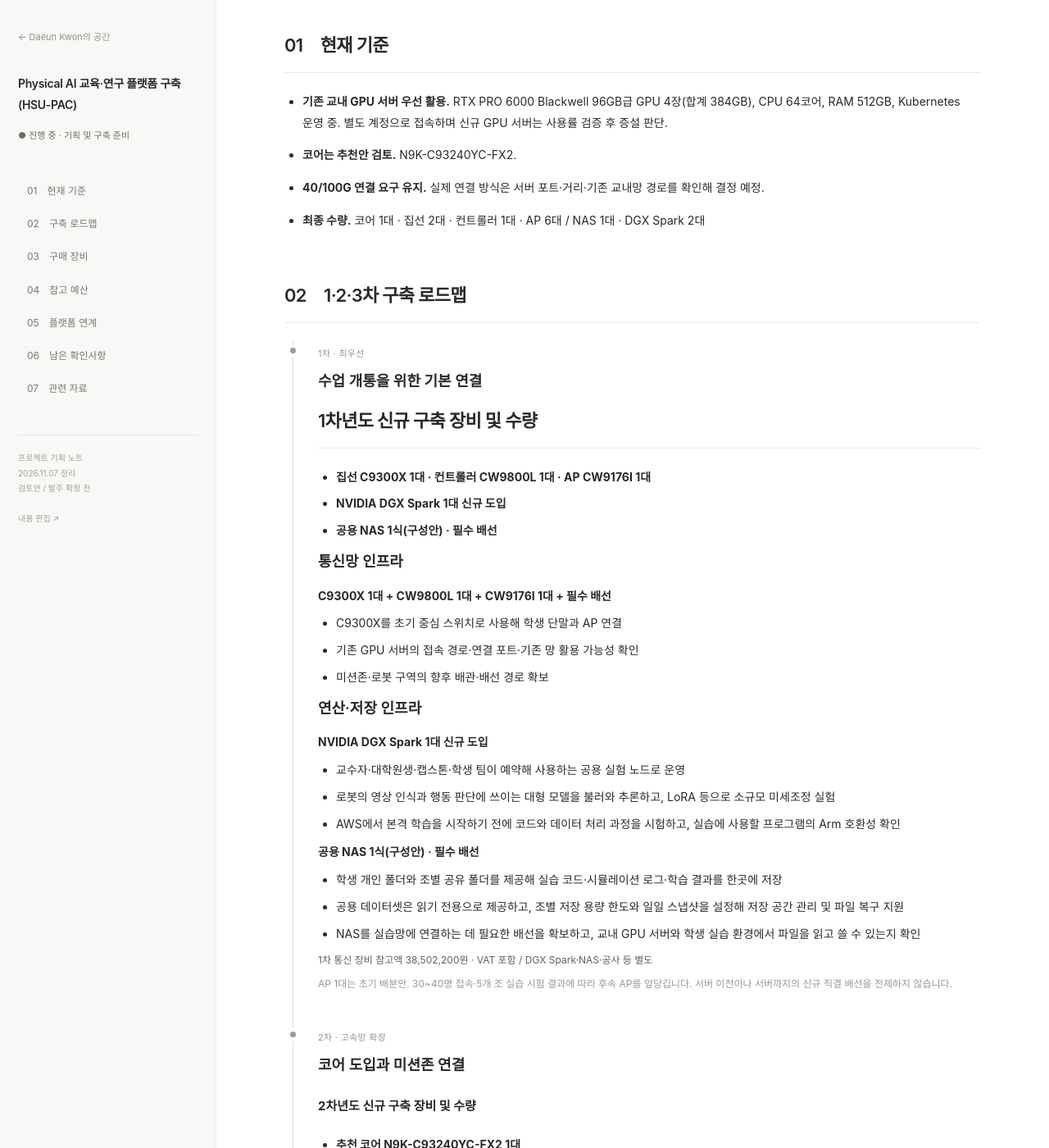
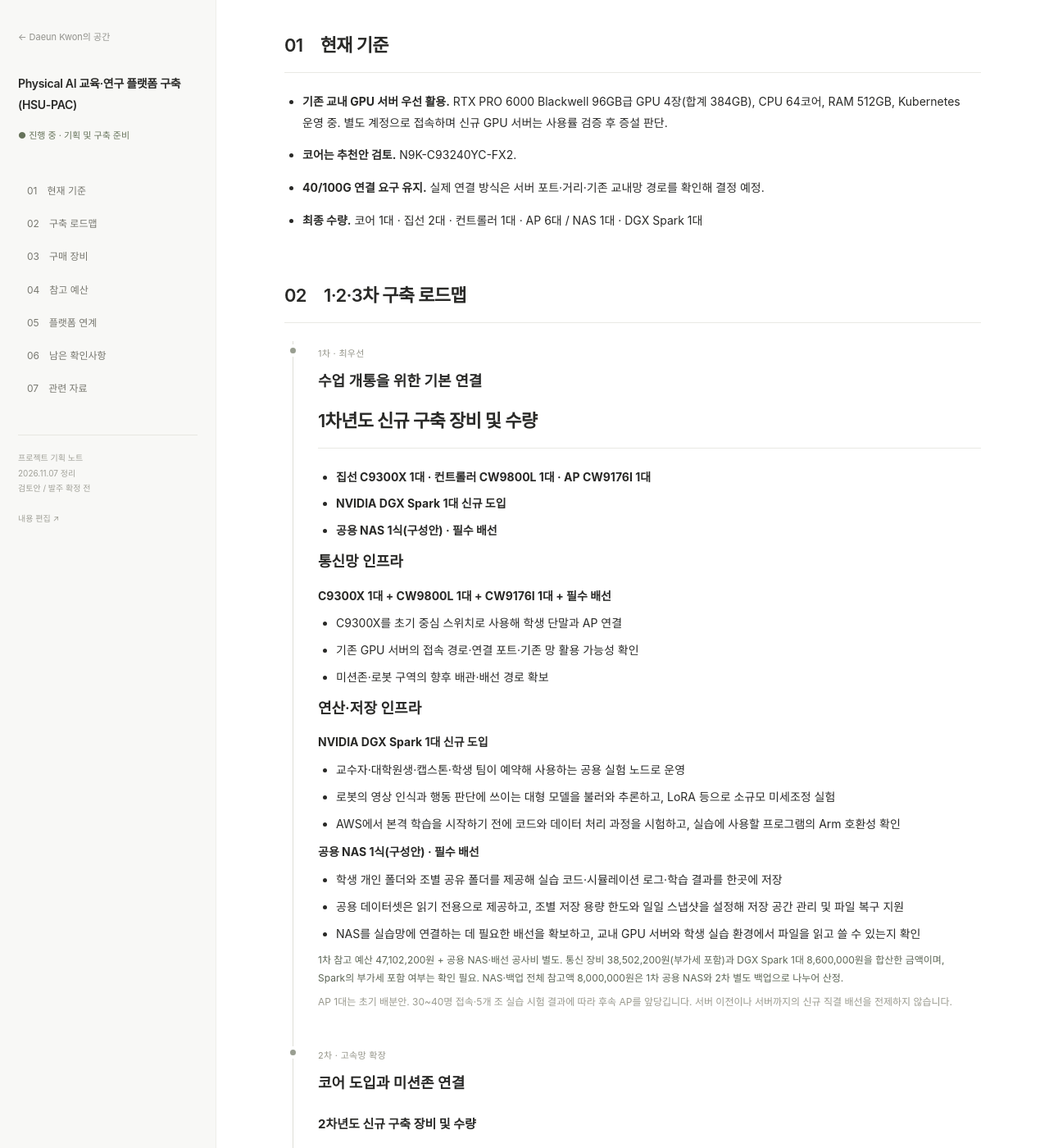
Before and after one commit to Ddaeunn425/ddaeunn425.github.io, a Jekyll site: the page built from hsu-pac.html, in a window 1280 px wide and 1400 px high, scrolled down 598 px. Shown: the whole window at 82% size. Built offline with Jekyll 4.4.1, drawn with Linux system fonts in a browser that asks for light colours.

Commit message:
Update _data/hsu.json (via Pages CMS)

```diff
--- a/_data/hsu.json
+++ b/_data/hsu.json
@@ -4,13 +4,13 @@
   "basis": "RFI v1.2 · 네트컴시스템 기존 견적 · 구축계획서_v4 · HSU-PAC 테스트베드 네트워크 구축 요구사양서",
   "updated": "2026.11.07",
   "summary": "<p>1차는 기존 GPU 서버를 활용해 수업을 개통하고, 2차는 고속망과 미션존을 확장하며, 3차는 로봇 실증과 연구 고도화를 검수함. 차수는 도입 우선순위이며 예산과 실습 시험 결과에 따라 조정 예정.</p>",
-  "overview": "<ul><li><p><strong>기존 교내 GPU 서버 우선 활용.</strong> RTX PRO 6000 Blackwell 96GB급 GPU 4장(합계 384GB), CPU 64코어, RAM 512GB, Kubernetes 운영 중. 별도 계정으로 접속하며 신규 GPU 서버는 사용률 검증 후 증설 판단.</p></li><li><p><strong>코어는 추천안 검토.</strong> N9K-C93240YC-FX2.</p></li><li><p><strong>40/100G 연결 요구 유지.</strong> 실제 연결 방식은 서버 포트·거리·기존 교내망 경로를 확인해 결정 예정.</p></li><li><p><strong>최종 수량.</strong> 코어 1대 · 집선 2대 · 컨트롤러 1대 · AP 6대 / NAS 1대 · DGX Spark 2대</p></li></ul><p></p>",
+  "overview": "<ul><li><p><strong>기존 교내 GPU 서버 우선 활용.</strong> RTX PRO 6000 Blackwell 96GB급 GPU 4장(합계 384GB), CPU 64코어, RAM 512GB, Kubernetes 운영 중. 별도 계정으로 접속하며 신규 GPU 서버는 사용률 검증 후 증설 판단.</p></li><li><p><strong>코어는 추천안 검토.</strong> N9K-C93240YC-FX2.</p></li><li><p><strong>40/100G 연결 요구 유지.</strong> 실제 연결 방식은 서버 포트·거리·기존 교내망 경로를 확인해 결정 예정.</p></li><li><p><strong>최종 수량.</strong> 코어 1대 · 집선 2대 · 컨트롤러 1대 · AP 6대 / NAS 1대 · DGX Spark 1대</p></li></ul><p></p>",
   "phases": [
     {
       "label": "1차 · 최우선",
       "title": "수업 개통을 위한 기본 연결",
       "body": "<h2>1차년도 신규 구축 장비 및 수량</h2><ul><li><p><strong>집선 C9300X 1대 · 컨트롤러 CW9800L 1대 · AP CW9176I 1대</strong></p></li><li><p><strong>NVIDIA DGX Spark 1대 신규 도입</strong></p></li><li><p><strong>공용 NAS 1식(구성안) · 필수 배선</strong></p></li></ul><h3>통신망 인프라</h3><p><strong>C9300X 1대 + CW9800L 1대 + CW9176I 1대 + 필수 배선</strong></p><ul><li><p>C9300X를 초기 중심 스위치로 사용해 학생 단말과 AP 연결</p></li><li><p>기존 GPU 서버의 접속 경로·연결 포트·기존 망 활용 가능성 확인</p></li><li><p>미션존·로봇 구역의 향후 배관·배선 경로 확보</p></li></ul><h3>연산·저장 인프라</h3><p><strong>NVIDIA DGX Spark 1대 신규 도입</strong></p><ul><li><p>교수자·대학원생·캡스톤·학생 팀이 예약해 사용하는 공용 실험 노드로 운영</p></li><li><p>로봇의 영상 인식과 행동 판단에 쓰이는 대형 모델을 불러와 추론하고, LoRA 등으로 소규모 미세조정 실험</p></li><li><p>AWS에서 본격 학습을 시작하기 전에 코드와 데이터 처리 과정을 시험하고, 실습에 사용할 프로그램의 Arm 호환성 확인</p></li></ul><p><strong>공용 NAS 1식(구성안) · 필수 배선</strong></p><ul><li><p>학생 개인 폴더와 조별 공유 폴더를 제공해 실습 코드·시뮬레이션 로그·학습 결과를 한곳에 저장</p></li><li><p>공용 데이터셋은 읽기 전용으로 제공하고, 조별 저장 용량 한도와 일일 스냅샷을 설정해 저장 공간 관리 및 파일 복구 지원</p></li><li><p>NAS를 실습망에 연결하는 데 필요한 배선을 확보하고, 교내 GPU 서버와 학생 실습 환경에서 파일을 읽고 쓸 수 있는지 확인</p></li></ul><p></p>",
-      "amount": "1차 통신 장비 참고액 38,502,200원 · VAT 포함 / DGX Spark·NAS·공사 등 별도",
+      "amount": "1차 참고 예산 47,102,200원 + 공용 NAS·배선 공사비 별도. 통신 장비 38,502,200원(부가세 포함)과 DGX Spark 1대 8,600,000원을 합산한 금액이며, Spark의 부가세 포함 여부는 확인 필요. NAS·백업 전체 참고액 8,000,000원은 1차 공용 NAS와 2차 별도 백업으로 나누어 산정.",
       "note": "AP 1대는 초기 배분안. 30~40명 접속·5개 조 실습 시험 결과에 따라 후속 AP를 앞당깁니다. 서버 이전이나 서버까지의 신규 직결 배선을 전제하지 않습니다."
     },
     {
```
